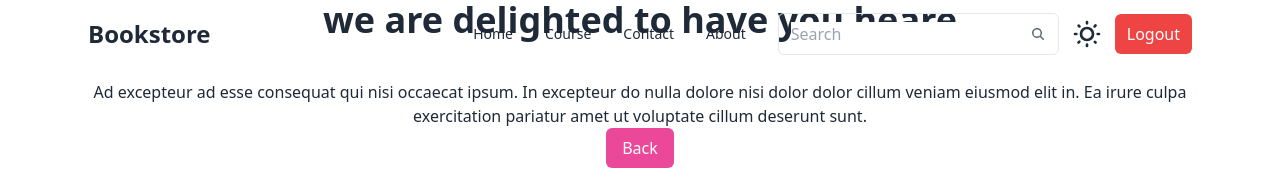
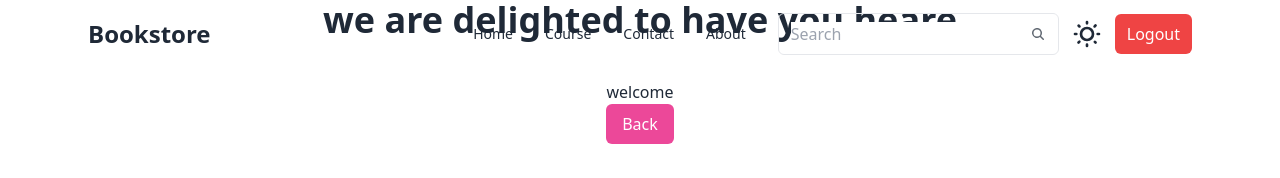
Before and after one commit to vijayg954/book-app-frontend, a React (Vite) app: page /course in a window 1280 px wide. Shown: the top 178 px of the page. Built offline with nearby package versions, Linux system fonts and the light colour scheme; no server answers; sample sign-in values are in the browser's storage.

Commit message:
first commit

```diff
--- a/src/components/Course.jsx
+++ b/src/components/Course.jsx
@@ -27,10 +27,7 @@ const Course = () => {
             we are delighted to have you heare
           </h1>
           <p className="mt-10">
-            Ad excepteur ad esse consequat qui nisi occaecat ipsum. In excepteur
-            do nulla dolore nisi dolor dolor cillum veniam eiusmod elit in. Ea
-            irure culpa exercitation pariatur amet ut voluptate cillum deserunt
-            sunt.
+          welcome
           </p>
           <Link to="/">
             <button className="bg-pink-500 rounded-md text-white px-4 py-2 hover:bg-pink-700 duration-700">
```
